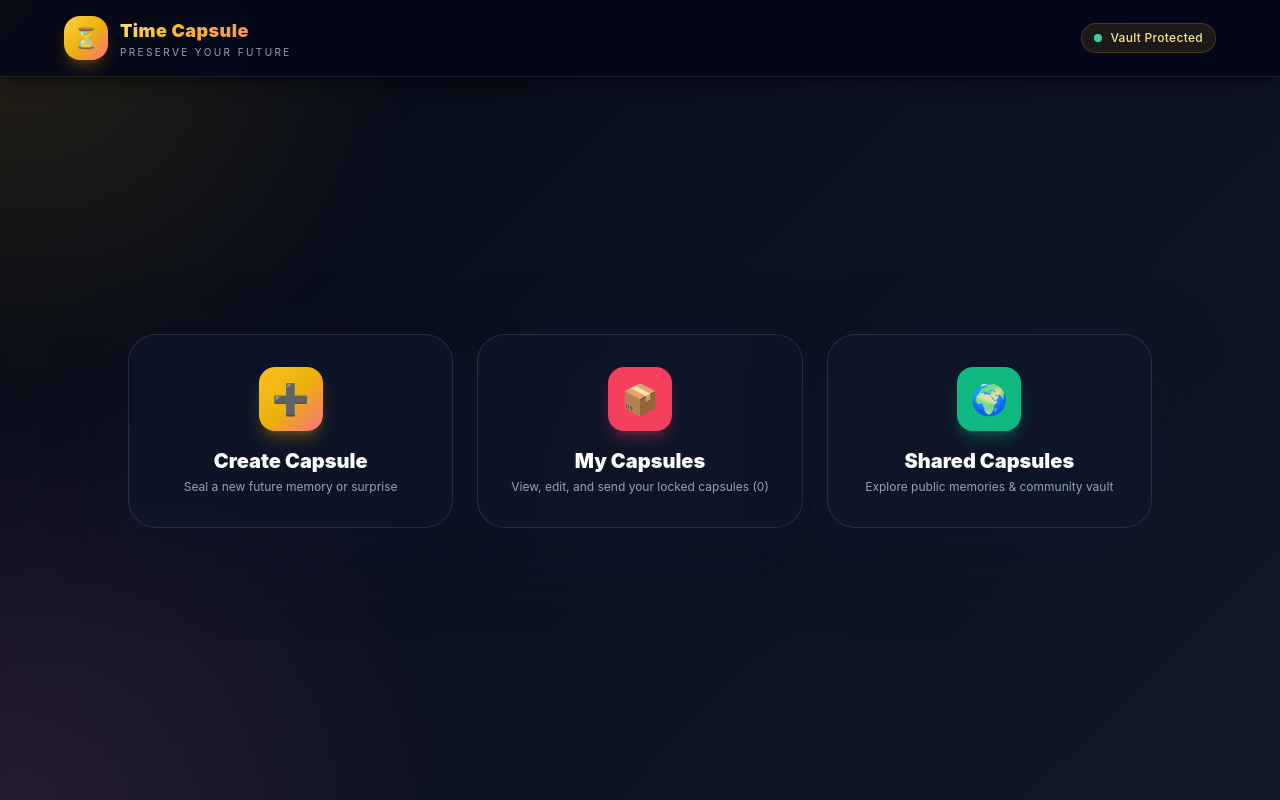
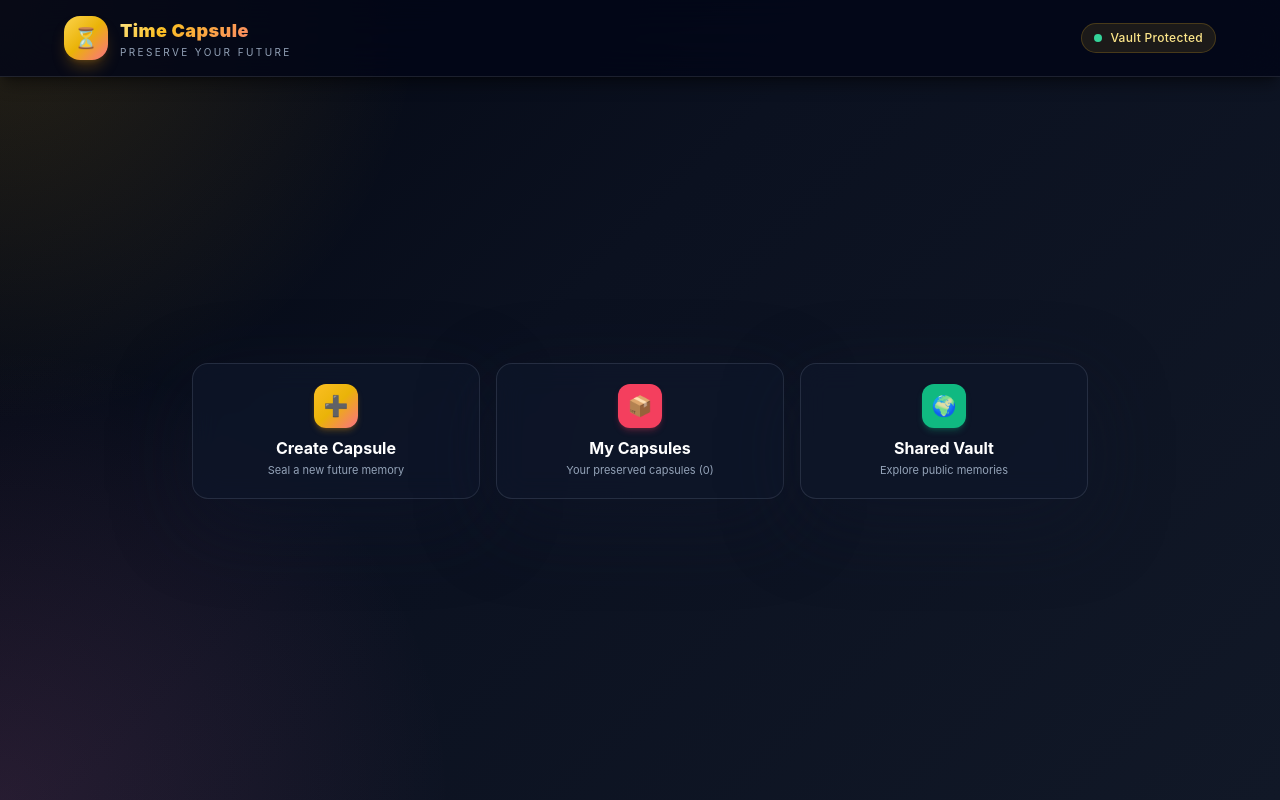
Before and after one commit to abisheks2004/digital-time-capsule, a React (Vite) app in the folder frontend/: page /home in a window 1280 px wide. Built offline with nearby package versions, Linux system fonts and the light colour scheme; no server answers; sample sign-in values are in the browser's storage.

Commit message:
style: compact profile header and launcher buttons for clean modern look

```diff
--- a/frontend/src/pages/Home.jsx
+++ b/frontend/src/pages/Home.jsx
@@ -51,36 +51,36 @@ export default function Home() {
   };
 
   return (
-    <div className="relative min-h-[calc(100vh-140px)] flex flex-col justify-center space-y-10 py-6">
-      {/* User Header Profile Panel */}
+    <div className="relative min-h-[calc(100vh-140px)] flex flex-col justify-center space-y-6 py-4">
+      {/* Compact User Header Profile Panel */}
       {user && (
         <motion.div
-          initial={{ opacity: 0, y: 12 }}
+          initial={{ opacity: 0, y: 8 }}
           animate={{ opacity: 1, y: 0 }}
-          className="glass-panel flex flex-col items-center justify-between gap-4 rounded-[28px] p-5 sm:p-6 md:flex-row shadow-[0_20px_50px_rgba(0,0,0,0.35)]"
+          className="glass-panel flex flex-col items-center justify-between gap-3 rounded-2xl px-4 py-3 sm:px-5 sm:py-3.5 md:flex-row shadow-lg max-w-4xl mx-auto w-full border border-white/10"
         >
-          <div className="flex items-center gap-4">
+          <div className="flex items-center gap-3">
             <motion.div
               whileHover={{ rotate: 10, scale: 1.05 }}
-              className="flex h-14 w-14 items-center justify-center rounded-2xl bg-gradient-to-br from-amber-300 via-yellow-500 to-rose-400 text-2xl shadow-lg shadow-amber-500/20 cursor-pointer"
+              className="flex h-10 w-10 items-center justify-center rounded-xl bg-gradient-to-br from-amber-300 via-yellow-500 to-rose-400 text-lg shadow-md shadow-amber-500/20 cursor-pointer"
             >
               👋
             </motion.div>
             <div>
-              <h2 className="text-2xl font-black text-gradient">{user.name}</h2>
-              <p className="text-sm text-slate-400">{user.email}</p>
+              <h2 className="text-base sm:text-lg font-extrabold text-gradient leading-tight">{user.name}</h2>
+              <p className="text-xs text-slate-400 leading-tight">{user.email}</p>
             </div>
           </div>
 
-          <div className="flex flex-wrap items-center gap-3">
-            <div className="rounded-full border border-amber-400/20 bg-amber-400/10 px-3.5 py-1.5 text-xs sm:text-sm text-amber-200">
-              Total Capsules: <span className="font-bold text-white ml-1">{totalCapsules}</span>
+          <div className="flex flex-wrap items-center gap-2.5">
+            <div className="rounded-full border border-amber-400/20 bg-amber-400/10 px-3 py-1 text-xs text-amber-200">
+              Total: <span className="font-bold text-white ml-0.5">{totalCapsules}</span>
             </div>
             <motion.button
               whileHover={{ scale: 1.04 }}
               whileTap={{ scale: 0.96 }}
               onClick={() => navigate("/profile")}
-              className="theme-button-secondary px-4 py-2 text-sm font-medium"
+              className="theme-button-secondary px-3 py-1.5 text-xs font-medium rounded-xl"
             >
               👤 Profile
             </motion.button>
@@ -88,7 +88,7 @@ export default function Home() {
               whileHover={{ scale: 1.04 }}
               whileTap={{ scale: 0.96 }}
               onClick={handleLogout}
-              className="rounded-2xl bg-rose-500/20 border border-rose-500/30 px-4 py-2 text-sm font-semibold text-rose-300 transition hover:bg-rose-500/30"
+              className="rounded-xl bg-rose-500/20 border border-rose-500/30 px-3 py-1.5 text-xs font-semibold text-rose-300 transition hover:bg-rose-500/30"
             >
               🚪 Logout
             </motion.button>
@@ -96,64 +96,64 @@ export default function Home() {
         </motion.div>
       )}
 
-      {/* The 3 Main Action Launcher Buttons (Each navigates to its own dedicated page) */}
-      <div className="grid grid-cols-1 gap-6 sm:grid-cols-3 max-w-5xl mx-auto w-full">
+      {/* The 3 Main Action Launcher Buttons (Compact Mini-Tiles) */}
+      <div className="grid grid-cols-1 gap-4 sm:grid-cols-3 max-w-4xl mx-auto w-full">
         {/* 1. Create Capsule Button */}
         <motion.div
-          whileHover={{ scale: 1.03, y: -4 }}
+          whileHover={{ scale: 1.03, y: -3 }}
           whileTap={{ scale: 0.97 }}
           onClick={() => navigate("/create")}
-          className="glass-panel cursor-pointer rounded-[28px] border border-amber-400/30 p-7 sm:p-8 text-center shadow-[0_16px_40px_rgba(251,191,36,0.18)] hover:border-amber-400/60 hover:shadow-[0_20px_50px_rgba(251,191,36,0.3)] transition-all flex flex-col items-center justify-center gap-4 group"
+          className="glass-panel cursor-pointer rounded-2xl border border-amber-400/25 p-4 sm:p-5 text-center shadow-md hover:border-amber-400/60 hover:shadow-[0_12px_28px_rgba(251,191,36,0.22)] transition-all flex flex-col items-center justify-center gap-2 group"
         >
-          <div className="flex h-16 w-16 items-center justify-center rounded-2xl bg-gradient-to-br from-amber-400 via-yellow-500 to-rose-400 text-3xl shadow-lg shadow-amber-500/30 group-hover:rotate-6 transition-transform">
+          <div className="flex h-11 w-11 items-center justify-center rounded-xl bg-gradient-to-br from-amber-400 via-yellow-500 to-rose-400 text-xl shadow-md shadow-amber-500/25 group-hover:rotate-6 transition-transform">
             ➕
           </div>
           <div>
-            <h3 className="text-xl font-black text-white group-hover:text-amber-300 transition-colors">
+            <h3 className="text-base font-bold text-white group-hover:text-amber-300 transition-colors">
               Create Capsule
             </h3>
-            <p className="mt-1 text-xs text-slate-400">
-              Seal a new future memory or surprise
+            <p className="mt-0.5 text-[11px] text-slate-400">
+              Seal a new future memory
             </p>
           </div>
         </motion.div>
 
         {/* 2. My Capsules Button */}
         <motion.div
-          whileHover={{ scale: 1.03, y: -4 }}
+          whileHover={{ scale: 1.03, y: -3 }}
           whileTap={{ scale: 0.97 }}
           onClick={() => navigate("/my-capsules")}
-          className="glass-panel cursor-pointer rounded-[28px] border border-rose-500/30 p-7 sm:p-8 text-center shadow-[0_16px_40px_rgba(244,63,94,0.18)] hover:border-rose-500/60 hover:shadow-[0_20px_50px_rgba(244,63,94,0.3)] transition-all flex flex-col items-center justify-center gap-4 group"
+          className="glass-panel cursor-pointer rounded-2xl border border-rose-500/25 p-4 sm:p-5 text-center shadow-md hover:border-rose-500/60 hover:shadow-[0_12px_28px_rgba(244,63,94,0.22)] transition-all flex flex-col items-center justify-center gap-2 group"
         >
-          <div className="flex h-16 w-16 items-center justify-center rounded-2xl bg-rose-500 text-3xl shadow-lg shadow-rose-500/30 group-hover:rotate-6 transition-transform">
+          <div className="flex h-11 w-11 items-center justify-center rounded-xl bg-rose-500 text-xl shadow-md shadow-rose-500/25 group-hover:rotate-6 transition-transform">
             📦
           </div>
           <div>
-            <h3 className="text-xl font-black text-white group-hover:text-rose-300 transition-colors">
+            <h3 className="text-base font-bold text-white group-hover:text-rose-300 transition-colors">
               My Capsules
             </h3>
-            <p className="mt-1 text-xs text-slate-400">
-              View, edit, and send your locked capsules ({totalCapsules})
+            <p className="mt-0.5 text-[11px] text-slate-400">
+              Your preserved capsules ({totalCapsules})
             </p>
           </div>
         </motion.div>
 
         {/* 3. Shared Capsules Button */}
         <motion.div
-          whileHover={{ scale: 1.03, y: -4 }}
+          whileHover={{ scale: 1.03, y: -3 }}
           whileTap={{ scale: 0.97 }}
           onClick={() => navigate("/shared-capsules")}
-          className="glass-panel cursor-pointer rounded-[28px] border border-emerald-500/30 p-7 sm:p-8 text-center shadow-[0_16px_40px_rgba(16,185,129,0.18)] hover:border-emerald-500/60 hover:shadow-[0_20px_50px_rgba(16,185,129,0.3)] transition-all flex flex-col items-center justify-center gap-4 group"
+          className="glass-panel cursor-pointer rounded-2xl border border-emerald-500/25 p-4 sm:p-5 text-center shadow-md hover:border-emerald-500/60 hover:shadow-[0_12px_28px_rgba(16,185,129,0.22)] transition-all flex flex-col items-center justify-center gap-2 group"
         >
-          <div className="flex h-16 w-16 items-center justify-center rounded-2xl bg-emerald-500 text-3xl shadow-lg shadow-emerald-500/30 group-hover:rotate-6 transition-transform">
+          <div className="flex h-11 w-11 items-center justify-center rounded-xl bg-emerald-500 text-xl shadow-md shadow-emerald-500/25 group-hover:rotate-6 transition-transform">
             🌍
           </div>
           <div>
-            <h3 className="text-xl font-black text-white group-hover:text-emerald-300 transition-colors">
-              Shared Capsules
+            <h3 className="text-base font-bold text-white group-hover:text-emerald-300 transition-colors">
+              Shared Vault
             </h3>
-            <p className="mt-1 text-xs text-slate-400">
-              Explore public memories & community vault
+            <p className="mt-0.5 text-[11px] text-slate-400">
+              Explore public memories
             </p>
           </div>
         </motion.div>
```
